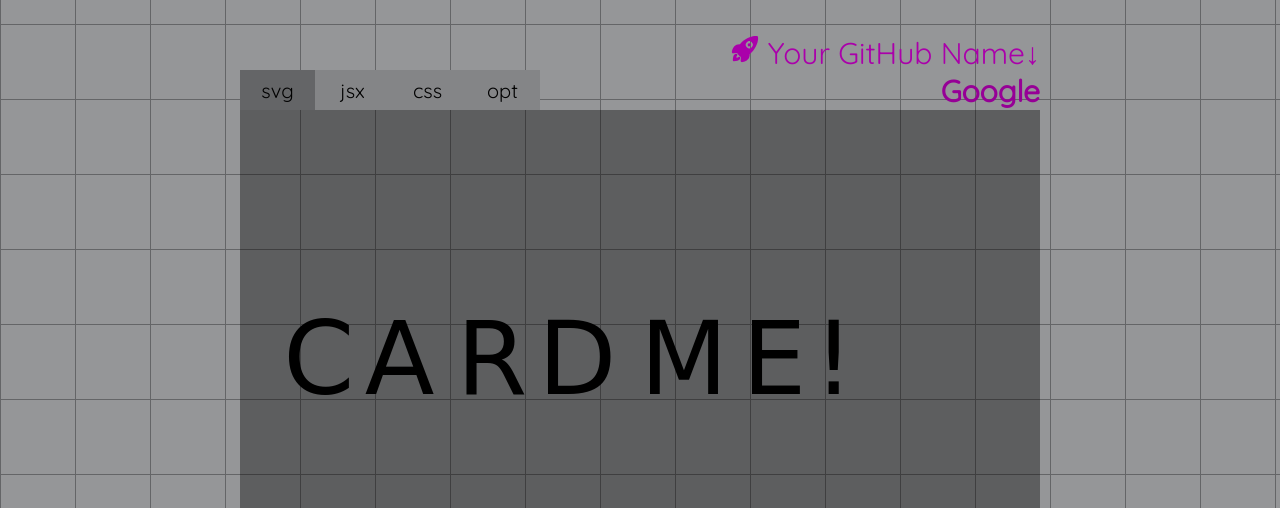
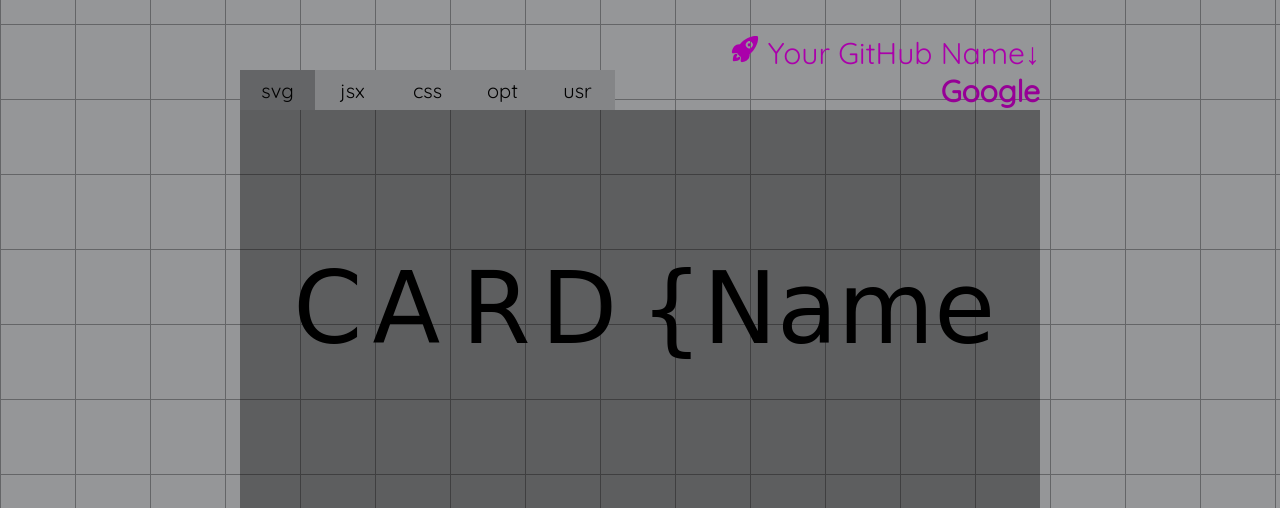
Before and after one commit to chihiro-yabuta/cardme, a React app in the folder client/: page / in a window 1280 px wide. Shown: the part 276-784 px from the top of the page. Built offline with nearby package versions, Linux system fonts and the light colour scheme.

Commit message:
add git api

```diff
--- a/client/src/api/convert.tsx
+++ b/client/src/api/convert.tsx
@@ -1,16 +1,7 @@
-import React, { useState, useEffect } from 'react';
-import axios from 'axios';
-import { Data } from './data';
+import React from 'react';
 import { Container, Group, Rect, Circle, Text, Line } from './svg';
 
-export const Convert = (name : string, css: string, jsx: string) => {
-  const [data, setData] = useState({});
-  const url = `http://${location.hostname}:8080/?name=${name}`;
-  const getData = async () => await axios.get<Data>(url).then((api) => {
-    setData(api.data);
-  });
-  useEffect(() => { getData(); }, []);
-
+export const Convert = (css: string, jsx: string) => {
   const SVG: any = [];
   let target: any = SVG;
 
--- a/client/src/api/data.ts
+++ b/client/src/api/data.ts
@@ -66,3 +66,50 @@ interface Svg {
 	EncSvg? :string;
 	DecSvg? :string;
 }
+
+export const userMap = [
+	'Login',
+	'ID',
+	'NodeID',
+	'AvatarURL',
+	'HTMLURL',
+	'GravatarID',
+	'Name',
+	'Company',
+	'Blog',
+	'Location',
+	'Email',
+	'Hireable',
+	'Bio',
+	'TwitterUsername',
+	'PublicRepos',
+	'PublicGists',
+	'Followers',
+	'Following',
+	'CreatedAt',
+	'UpdatedAt',
+	'SuspendedAt',
+	'Type',
+	'SiteAdmin',
+	'TotalPrivateRepos',
+	'OwnedPrivateRepos',
+	'PrivateGists',
+	'DiskUsage',
+	'Collaborators',
+	'TwoFactorAuthentication',
+	'Plan',
+	'LdapDn',
+	'URL',
+	'EventsURL',
+	'FollowingURL',
+	'FollowersURL',
+	'GistsURL',
+	'OrganizationsURL',
+	'ReceivedEventsURL',
+	'ReposURL',
+	'StarredURL',
+	'SubscriptionsURL',
+  'TextMatches',
+	'Permissions',
+	'RoleName',
+];
--- /dev/null
+++ b/client/src/components/example/index.ts
@@ -0,0 +1,196 @@
+export const defaultJSX =
+`<Container width={720} height={200}>
+  <Group className='group'>
+    <Text x={10} y={85} className='text c'>
+      C
+    </Text>
+    <Text x={90} y={85} className='text a'>
+      A
+    </Text>
+    <Text x={180} y={85} className='text r'>
+      R
+    </Text>
+    <Text x={260} y={85} className='text d'>
+      D
+    </Text>
+    <Text x={360} y={85} className='text name'>
+      {Name}
+    </Text>
+  </Group>
+</Container>`;
+
+export const defaultCSS =
+`@keyframes topin {
+  from {
+    transform: translate(0%, -50%);
+    opacity: 0;
+  } to {
+    transform: translate(0%, 0%);
+    opacity: 1;
+  }
+}
+@keyframes buttomin {
+  0% {
+    transform: translate(0%, 50%);
+    opacity: 0;
+  }  {
+    transform: translate(0%, 0%);
+    opacity: 1;
+  }
+}
+@keyframes rightin {
+  from {
+    transform: translate(20%, 0%);
+    opacity: 0;
+  } to {
+    transform: translate(0%, 0%);
+    opacity: 1;
+  }
+}
+@keyframes hovering {
+  from {
+    transform: scale(98%);
+  } to {
+    transform: scale(102%);
+  }
+}
+
+.group {
+  transform-origin: 50% 50%;
+  animation: hovering 1.5s both 3s infinite;
+  animation-direction: alternate;
+}
+
+.text {
+  font-family: "Comic Sans MS", sans-serif;
+  font-size: 100px;
+}
+
+.c {
+  animation: topin 1.2s both 0.2s;
+}
+.a {
+  animation: buttomin 1.2s both 0.5s;
+}
+.r {
+  animation: topin 1.2s both 1s;
+}
+.d {
+  animation: buttomin 1.2s both 1.5s;
+}
+.name {
+  animation: rightin 1.5s both 2s;
+}`;
+
+export const options =
+`const Container = (props: container) => {
+  return <svg
+    xmlns='http://www.w3.org/2000/svg'
+    viewBox={\`0 0 \${props.width} \${props.height}\`}
+    width={props.width}
+		height={props.height}
+  >{props.style}{props.children}</svg>
+}
+
+const Group = (props: outer) => {
+  return <g {...props} />
+}
+
+const Rect = (props: rect) => {
+    return <rect {...props} />
+}
+
+const Circle = (props: circle) => {
+    return <circle {...props} />
+}
+
+const Text = (props: text) => {
+    return <text {...props} />
+}
+
+const Line = (props: line) => {
+    return <line {...props} />
+}
+
+interface parent {
+	children?: JSX.Element | JSX.Element[];
+	width: number;
+	height: number;
+}
+
+interface child {
+	x?: number;
+	y?: number;
+	className? :string;
+}
+
+interface container extends parent {
+	style: JSX.Element;
+}
+
+interface outer extends parent, child {
+}
+
+interface rect extends outer {
+	rx?: number;
+	ry?: number;
+}
+
+interface circle extends outer {
+	r: number;
+}
+
+interface text extends child {
+	children: string;
+}
+
+interface line extends child {
+	x2: number;
+	y2: number;
+}`;
+
+export const user =
+`Login,
+ID,
+NodeID,
+AvatarURL,
+HTMLURL,
+GravatarID,
+Name,
+Company,
+Blog,
+Location,
+Email,
+Hireable,
+Bio,
+TwitterUsername,
+PublicRepos,
+PublicGists,
+Followers,
+Following,
+CreatedAt,
+UpdatedAt,
+SuspendedAt,
+Type,
+SiteAdmin,
+TotalPrivateRepos,
+OwnedPrivateRepos,
+PrivateGists,
+DiskUsage,
+Collaborators,
+TwoFactorAuthentication,
+Plan,
+LdapDn,
+URL,
+EventsURL,
+FollowingURL,
+FollowersURL,
+GistsURL,
+OrganizationsURL,
+ReceivedEventsURL,
+ReposURL,
+StarredURL,
+SubscriptionsURL,
+TextMatches,
+Permissions,
+RoleName`;
--- a/client/src/components/playground/index.tsx
+++ b/client/src/components/playground/index.tsx
@@ -7,7 +7,8 @@ import { javascript } from '@codemirror/lang-javascript';
 import { vscodeDark } from '@uiw/codemirror-theme-vscode';
 import { css as langCSS } from '@codemirror/lang-css';
 import { slice } from '../../redux';
-import { SVG, defaultJSX, defaultCSS, options } from './svg';
+import { defaultJSX, defaultCSS, options, user } from '../example';
+import { SVG } from './svg';
 
 export const Playground = () => {
   const [name, setName] = useState('Google');
@@ -18,9 +19,7 @@ export const Playground = () => {
   const { sendName } = slice.actions;
   useEffect(() => { dispatch(sendName(name)); }, []);
   const code = [
-    <div className='imgarea'>
-      <SVG name={name} css={css} jsx={jsx} />
-    </div>,
+    <SVG name={name} css={css} jsx={jsx} />,
     <CodeMirror
       value={jsx}
       width='800'
@@ -45,9 +44,16 @@ export const Playground = () => {
       theme={vscodeDark}
       extensions={[javascript({ jsx: true })]}
       readOnly
+    />,
+    <CodeMirror
+      value={user}
+      width='800'
+      theme={vscodeDark}
+      extensions={[javascript()]}
+      readOnly
     />
   ];
-  const btn = ['svg', 'jsx', 'css', 'opt'].map((s, i) => (
+  const btn = ['svg', 'jsx', 'css', 'opt', 'usr'].map((s, i) => (
     <button
       className='btnelement'
       style={{ backgroundColor: idx === i ? '#646567' : '#848587' }}
--- a/client/src/components/playground/svg.tsx
+++ b/client/src/components/playground/svg.tsx
@@ -1,180 +1,32 @@
-import { useEffect } from 'react';
+import React, { useState, useEffect } from 'react';
+import axios from 'axios';
 import { useDispatch } from 'react-redux';
 import ReactDOMServer from 'react-dom/server';
 import { Buffer } from 'buffer';
 import { slice } from '../../redux';
+import { Data, userMap } from '../../api/data';
 import { Convert } from '../../api/convert';
 
 export const SVG = (props: { name: string, css: string, jsx: string }) => {
-  const Canvas = Convert(props.name, props.css, props.jsx);
+  const [data, setData]: [any, Function] = useState({});
+  const url = props.name !== ''
+  ? `http://${location.hostname}:8080/?name=${props.name}`
+  : `http://${location.hostname}:8080`;
+  const getData = async () => await axios.get<Data>(url).then((api) => {
+    setData(api.data);
+  });
+  useEffect(() => { getData(); }, []);
 
+  const Canvas = Convert(props.css, props.jsx);
   const dispatch = useDispatch();
   const { sendBase64 } = slice.actions;
-  const base = Buffer.from(ReactDOMServer.renderToString(Canvas)).toString('base64');
+  let str = ReactDOMServer.renderToString(Canvas);
+  const base = Buffer.from(str).toString('base64');
   useEffect(() => { dispatch(sendBase64(base)); }, [Canvas]);
 
-  return Canvas;
+  if (data.User) {
+    userMap.map((s) => { str = str.replace(`{${s}}`, data.User[s]) });
+  }
+
+  return <div className='imgarea' dangerouslySetInnerHTML={{ __html: str}} />;
 }
-
-export const defaultJSX =
-`<Container width={720} height={100}>
-  <Group className='group'>
-    <Text x={10} y={85} className='text c'>
-      C
-    </Text>
-    <Text x={90} y={85} className='text a'>
-      A
-    </Text>
-    <Text x={180} y={85} className='text r'>
-      R
-    </Text>
-    <Text x={260} y={85} className='text d'>
-      D
-    </Text>
-    <Text x={360} y={85} className='text m'>
-      M
-    </Text>
-    <Text x={460} y={85} className='text e'>
-      E
-    </Text>
-    <Text x={530} y={85} className='text exc'>
-      !
-    </Text>
-  </Group>
-</Container>`;
-
-export const defaultCSS =
-`@keyframes topin {
-  from {
-    transform: translate(0%, -50%);
-    opacity: 0;
-  } to {
-    transform: translate(0%, 0%);
-    opacity: 1;
-  }
-}
-@keyframes buttomin {
-  0% {
-    transform: translate(0%, 50%);
-    opacity: 0;
-  }  {
-    transform: translate(0%, 0%);
-    opacity: 1;
-  }
-}
-@keyframes rightin {
-  from {
-    transform: translate(20%, 0%);
-    opacity: 0;
-  } to {
-    transform: translate(0%, 0%);
-    opacity: 1;
-  }
-}
-@keyframes hovering {
-  from {
-    transform: scale(98%);
-  } to {
-    transform: scale(102%);
-  }
-}
-
-.group {
-  transform-origin: 50% 50%;
-  animation: hovering 1.5s both 4.5s infinite;
-  animation-direction: alternate;
-}
-
-.text {
-  font-family: "Comic Sans MS", sans-serif;
-  font-size: 100px;
-}
-
-.c {
-  animation: topin 1.2s both 0.2s;
-}
-.a {
-  animation: buttomin 1.2s both 0.5s;
-}
-.r {
-  animation: topin 1.2s both 1s;
-}
-.d {
-  animation: buttomin 1.2s both 1.5s;
-}
-.m {
-  animation: topin 1.2s both 2s;
-}
-.e {
-  animation: buttomin 1.2s both 2.5s;
-}
-.exc {
-  animation: rightin 1.5s both 3s;
-}`;
-
-export const options =
-`const Container = (props: container) => {
-  return <svg
-    xmlns='http://www.w3.org/2000/svg'
-    viewBox={\`0 0 \${props.width} \${props.height}\`}
-    width={props.width}
-		height={props.height}
-  >{props.style}{props.children}</svg>
-}
-
-const Group = (props: outer) => {
-  return <g {...props} />
-}
-
-const Rect = (props: rect) => {
-    return <rect {...props} />
-}
-
-const Circle = (props: circle) => {
-    return <circle {...props} />
-}
-
-const Text = (props: text) => {
-    return <text {...props} />
-}
-
-const Line = (props: line) => {
-    return <line {...props} />
-}
-
-interface parent {
-	children?: JSX.Element | JSX.Element[];
-	width: number;
-	height: number;
-}
-
-interface child {
-	x?: number;
-	y?: number;
-	className? :string;
-}
-
-interface container extends parent {
-	style: JSX.Element;
-}
-
-interface outer extends parent, child {
-}
-
-interface rect extends outer {
-	rx?: number;
-	ry?: number;
-}
-
-interface circle extends outer {
-	r: number;
-}
-
-interface text extends child {
-	children: string;
-}
-
-interface line extends child {
-	x2: number;
-	y2: number;
-}`;
--- a/client/src/index.css
+++ b/client/src/index.css
@@ -43,7 +43,7 @@
 
 .center .optarea .namearea input {
   border: none;
-  width: 500px;
+  width: 400px;
   text-align: right;
   background-color: transparent;
   font-weight: bold;
```
Also changed, not shown: 1 other file (tests, documents, lock files or other folders).
